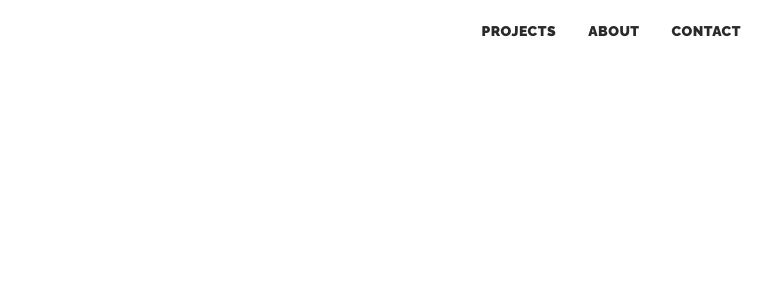
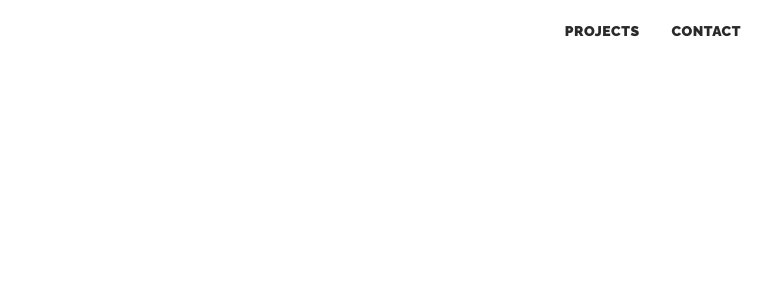
Before and after one commit to Gabeoli/portfolio-2020, a Gatsby site: page / in a window 1280 px wide. Shown: the top 294 px of the page, 523-1280 px from the left. Built offline with nearby package versions, Linux system fonts and the light colour scheme; Gatsby itself is replaced by a stand-in of ours.

Commit message:
removed ai file

```diff
--- a/src/components/header.js
+++ b/src/components/header.js
@@ -18,7 +18,7 @@ const Header = ({ siteTitle }) => (
     <nav>
       <ul>
         <li><Link to="/">Projects</Link></li>
-        <li><Link to="About">About</Link></li>
+        {/* <li><Link to="About">About</Link></li> */}
         <li><Link to="Contact">Contact</Link></li>
       </ul>
     </nav>
```
Also changed, not shown: src/images/projects/hlp/HLP-Page.jpg (deleted).
